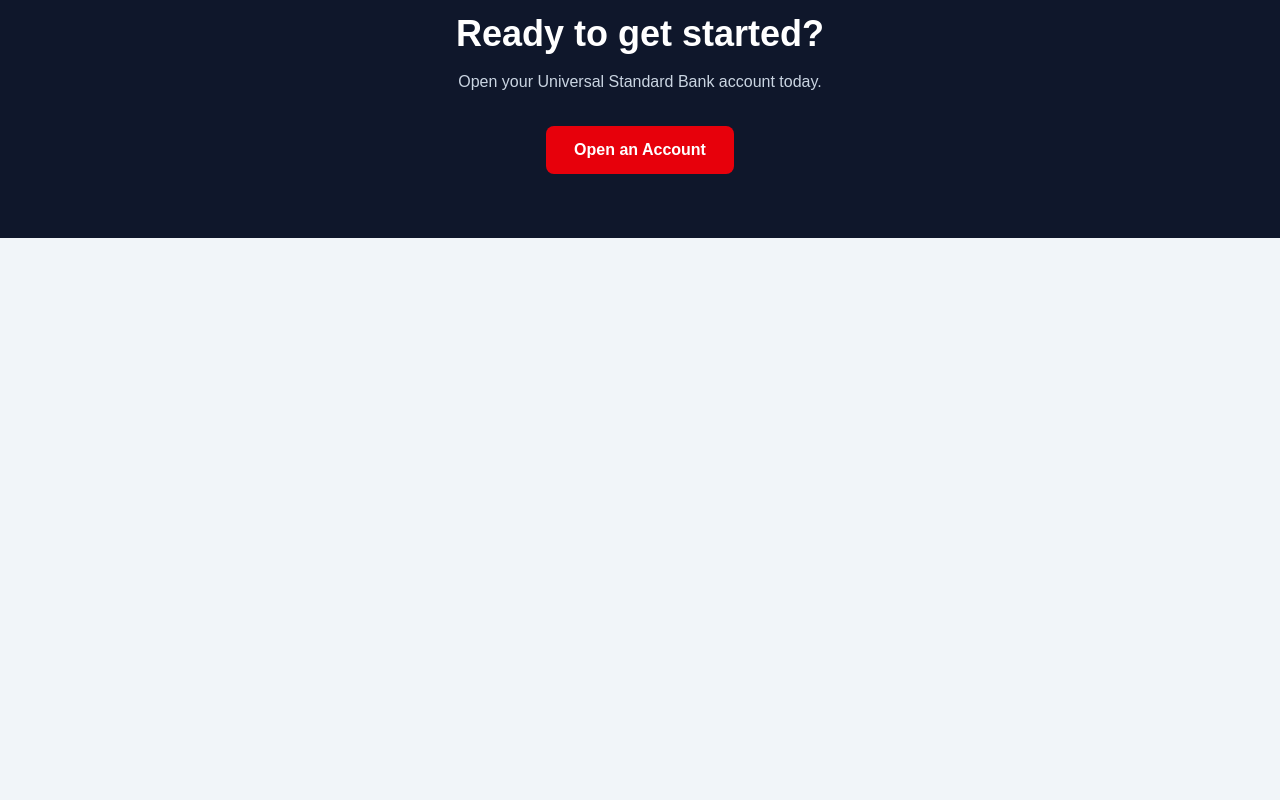
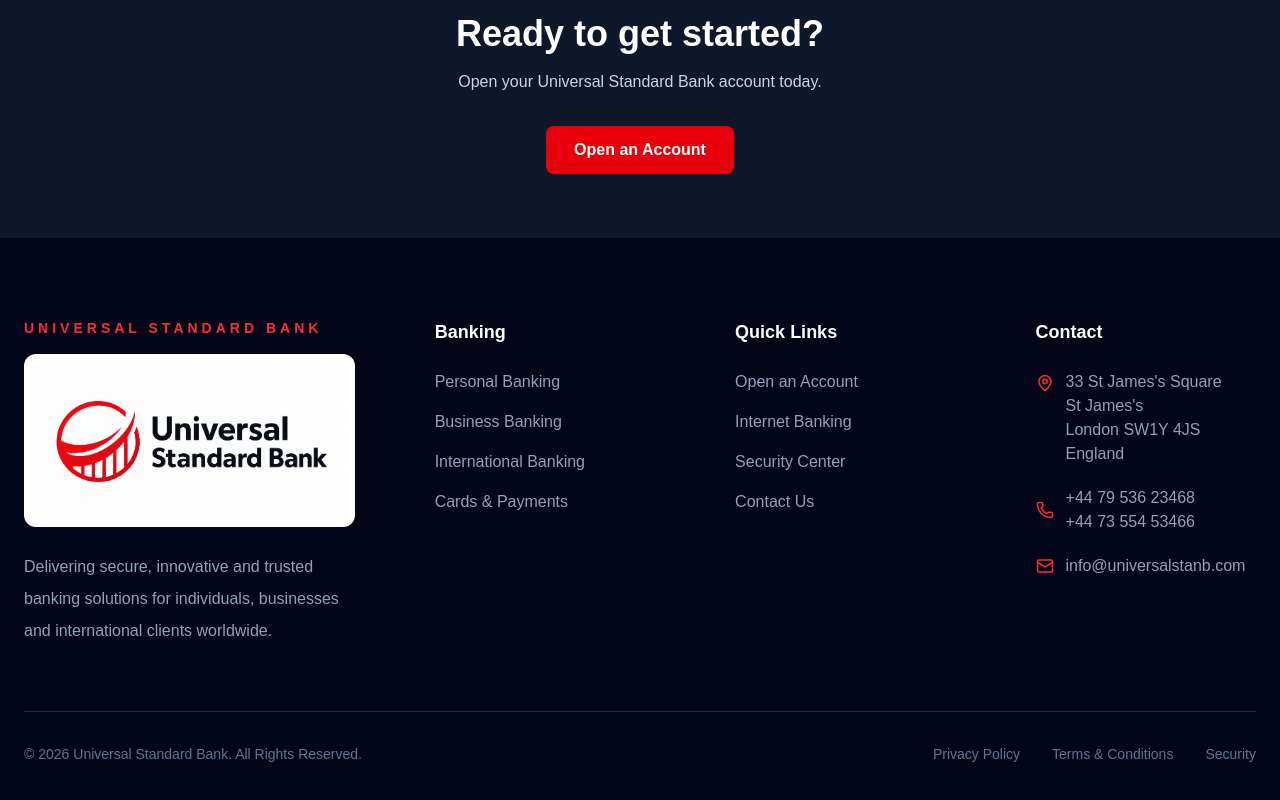
Before and after one commit to NetfacilitiesLtd/universal-standard-bank, a Next.js app: page /personal-banking in a window 1280 px wide. Shown: the part 1034-1834 px from the top of the page. Before the commit the page ends 1272 px from the top, so only its background shows below. Built offline with nearby package versions, Linux system fonts and the light colour scheme.

Commit message:
Update banking pages and contact email

```diff
--- a/app/api/contact/route.ts
+++ b/app/api/contact/route.ts
@@ -24,7 +24,7 @@
 
     await transporter.sendMail({
       from: `"Universal Standard Bank Website" <${process.env.ZOHO_EMAIL}>`,
-      to: "info@stanub.com",
+      to: "info@universalstanb.com",
       replyTo: email,
       subject: `Website Contact: ${subject}`,
       text: `
--- a/app/business-banking/page.tsx
+++ b/app/business-banking/page.tsx
@@ -1,5 +1,6 @@
 import Link from "next/link";
 import Navbar from "@/components/Navbar";
+import Footer from "@/components/Footer";
 
 export default function BusinessBankingPage() {
   return (
@@ -110,6 +111,7 @@
           </Link>
         </div>
       </section>
+          <Footer />
     </main>
   );
 }
--- a/app/contact/page.tsx
+++ b/app/contact/page.tsx
@@ -84,7 +84,7 @@
                     </h3>
 
                     <p className="text-slate-600 mt-2">
-                      info@stanub.com
+                      info@universalstanb.com
                     </p>
                   </div>
                 </div>
--- a/app/personal-banking/page.tsx
+++ b/app/personal-banking/page.tsx
@@ -1,5 +1,6 @@
 import Link from "next/link";
 import Navbar from "@/components/Navbar";
+import Footer from "@/components/Footer";
 
 export default function PersonalBankingPage() {
   return (
@@ -108,6 +109,7 @@
           </Link>
         </div>
       </section>
+          <Footer />
     </main>
   );
 }
--- a/components/Footer.tsx
+++ b/components/Footer.tsx
@@ -166,7 +166,7 @@
                 />
 
                 <span>
-                  info@stanub.com
+                  info@universalstanb.com
                 </span>
 
               </div>
```
